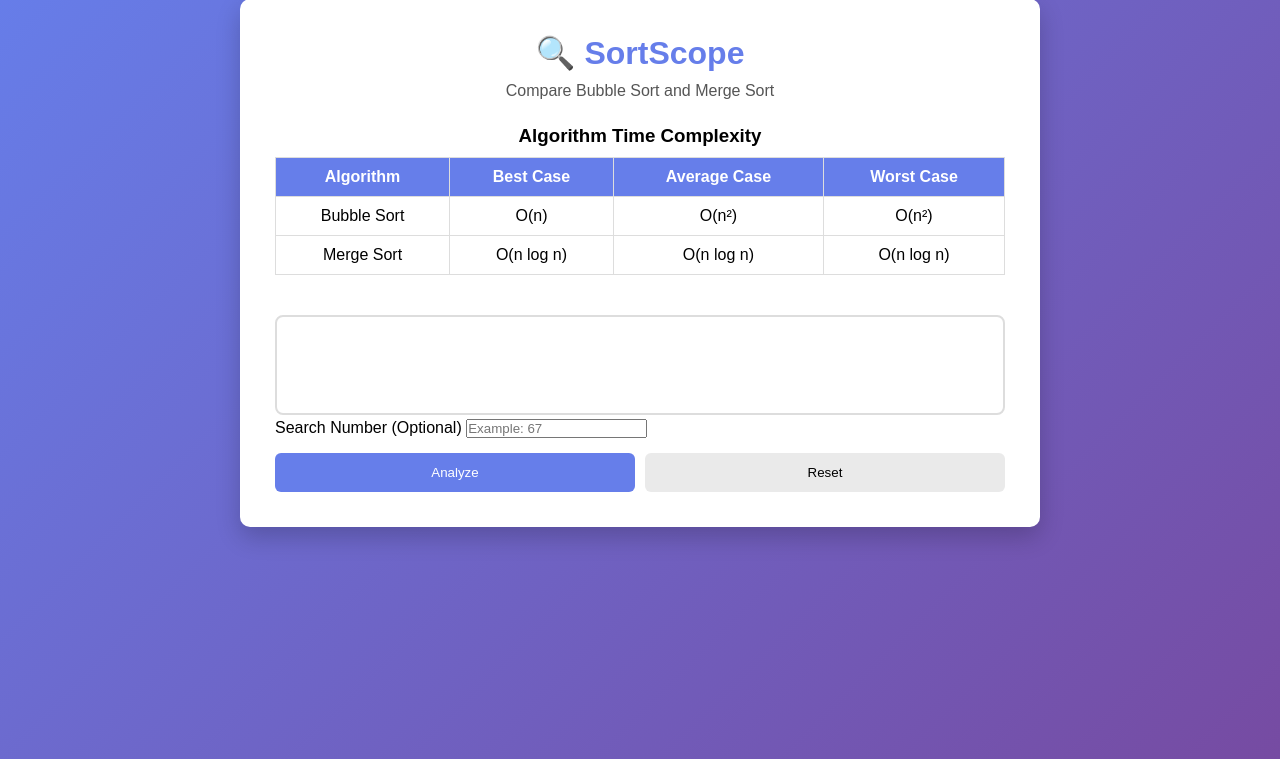
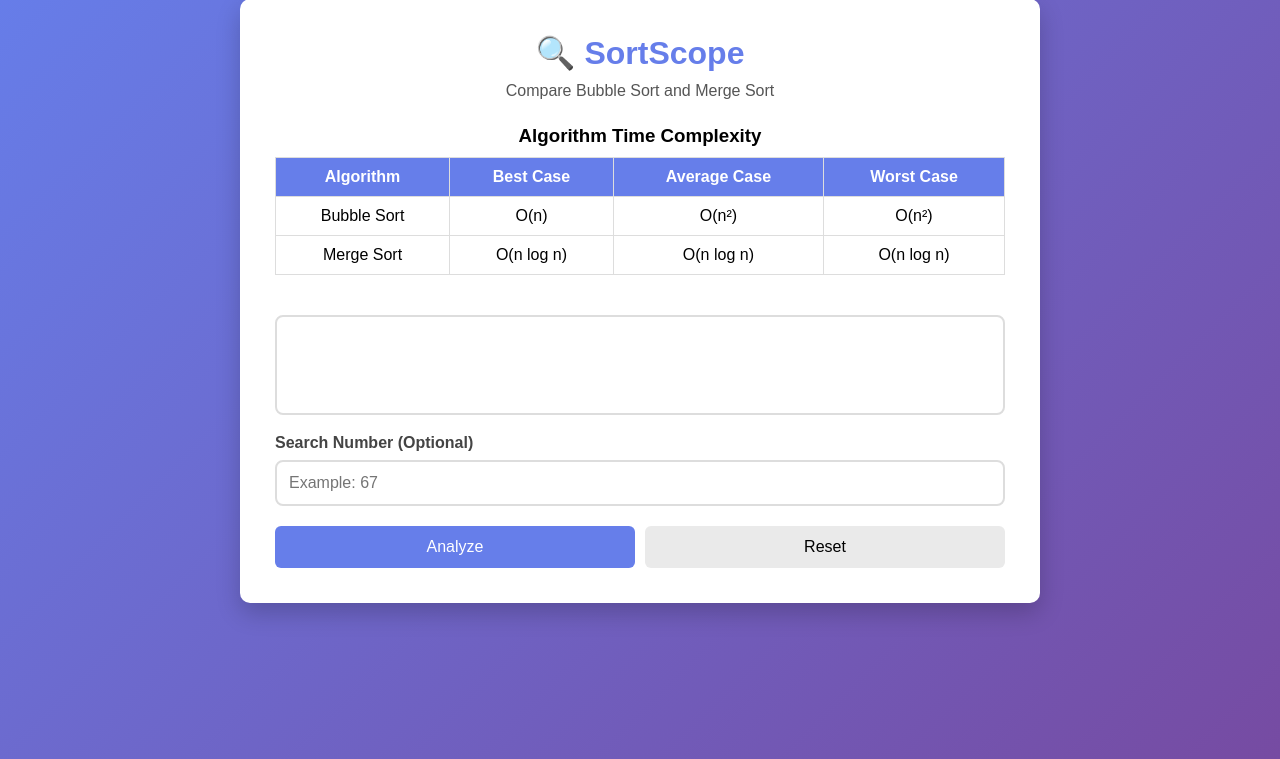
Before and after one commit to katkamakhila21/CFAI, a Flask app: page / in a window 1280 px wide. Shown: the part 41-800 px from the top of the page. Run offline with Flask 3, Linux system fonts and the light colour scheme.

Commit message:
Update style.css

```diff
--- a/static/style.css
+++ b/static/style.css
@@ -46,7 +46,8 @@ table{
     border-collapse:collapse;
 }
 
-th,td{
+th,
+td{
     border:1px solid #ddd;
     padding:10px;
     text-align:center;
@@ -65,12 +66,29 @@ textarea{
     border:2px solid #ddd;
     border-radius:8px;
     resize:none;
+    font-size:16px;
+}
+
+label{
+    display:block;
+    margin-top:15px;
+    margin-bottom:8px;
+    font-weight:bold;
+    color:#444;
+}
+
+input{
+    width:100%;
+    padding:12px;
+    border:2px solid #ddd;
+    border-radius:8px;
+    font-size:16px;
 }
 
 .buttons{
     display:flex;
     gap:10px;
-    margin-top:15px;
+    margin-top:20px;
 }
 
 button{
@@ -79,6 +97,7 @@ button{
     border:none;
     border-radius:6px;
     cursor:pointer;
+    font-size:16px;
 }
 
 .btn-primary{
@@ -86,8 +105,16 @@ button{
     color:white;
 }
 
+.btn-primary:hover{
+    background:#5568d9;
+}
+
 .btn-secondary{
     background:#eaeaea;
+}
+
+.btn-secondary:hover{
+    background:#d8d8d8;
 }
 
 .card{
```
